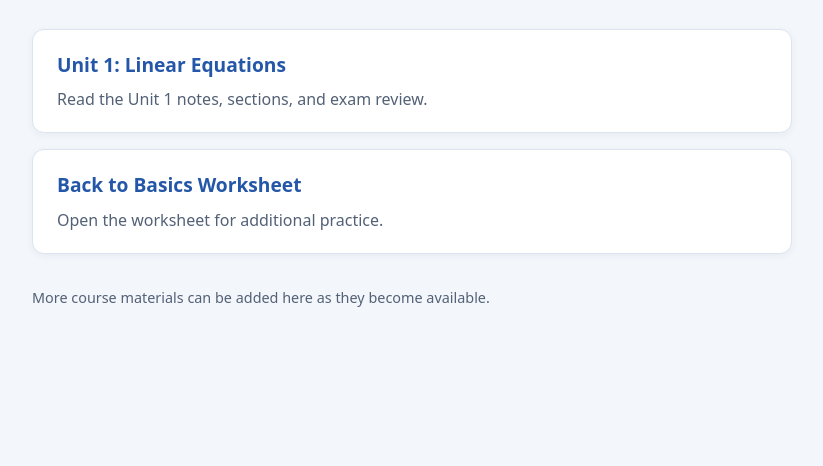
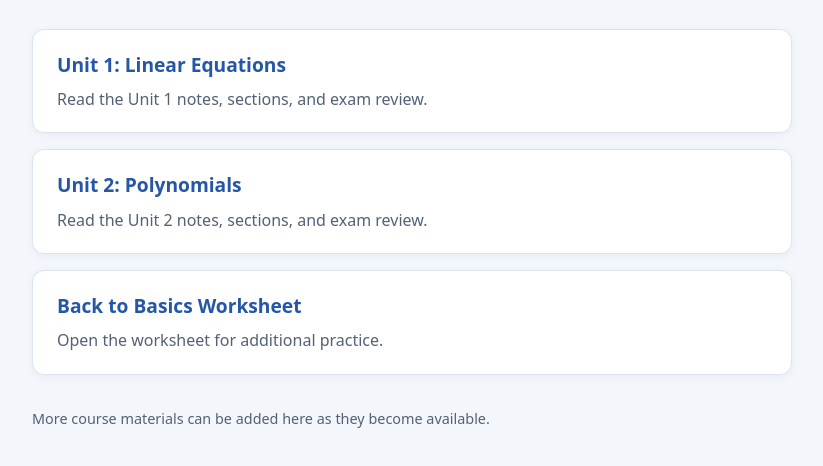
Before and after one commit to ghlytle/math131, a plain HTML site: page index.html in a window 1280 px wide. Shown: the part 156-622 px from the top of the page, without its empty margins (228-1051 px from the left). Drawn offline with Linux system fonts and the light colour scheme.

Commit message:
Add Unit 2: Polynomials section to index.html
Added link for Unit 2: Polynomials with description.

```diff
--- a/index.html
+++ b/index.html
@@ -77,7 +77,9 @@
         <h2>Unit 1: Linear Equations</h2>
         <p>Read the Unit 1 notes, sections, and exam review.</p>
       </a>
-
+<a class="card" href="Unit2/index.html">
+  <h2>Unit 2: Polynomials</h2>
+  <p>Read the Unit 2 notes, sections, and exam review.</p>
       <a class="card" href="Back%20to%20Basics%20Worksheet.html">
         <h2>Back to Basics Worksheet</h2>
         <p>Open the worksheet for additional practice.</p>
```
